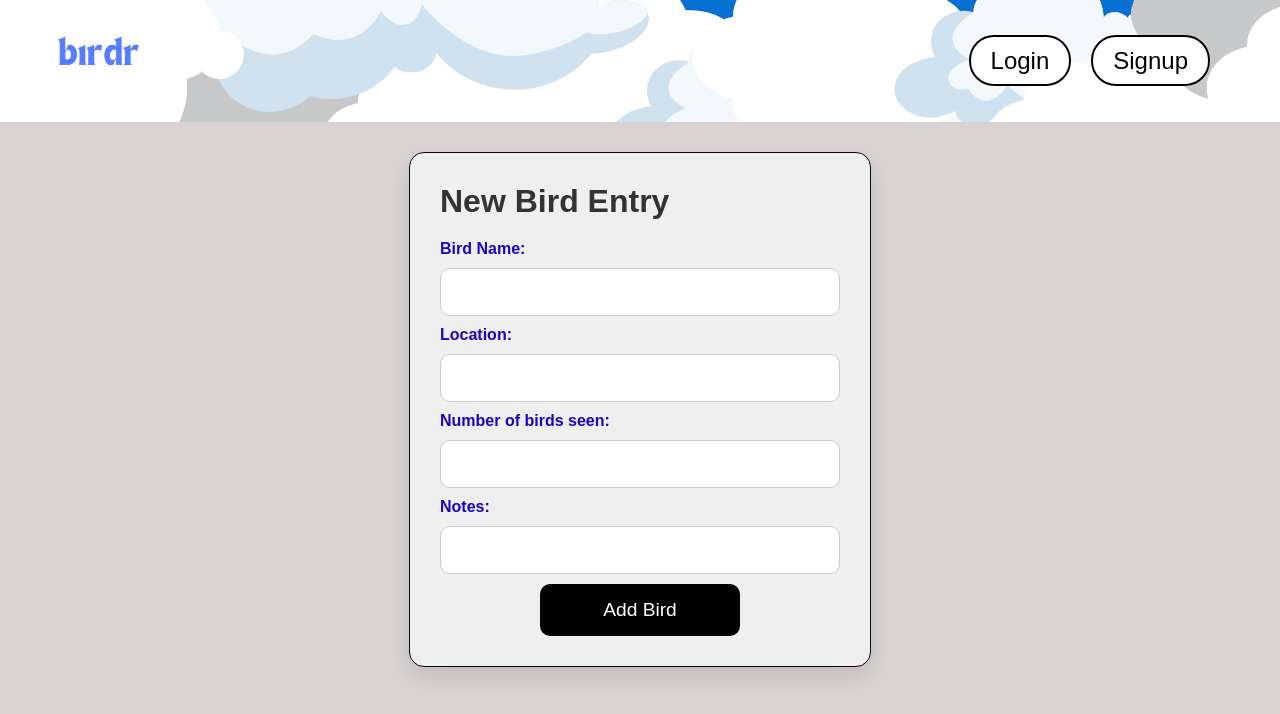
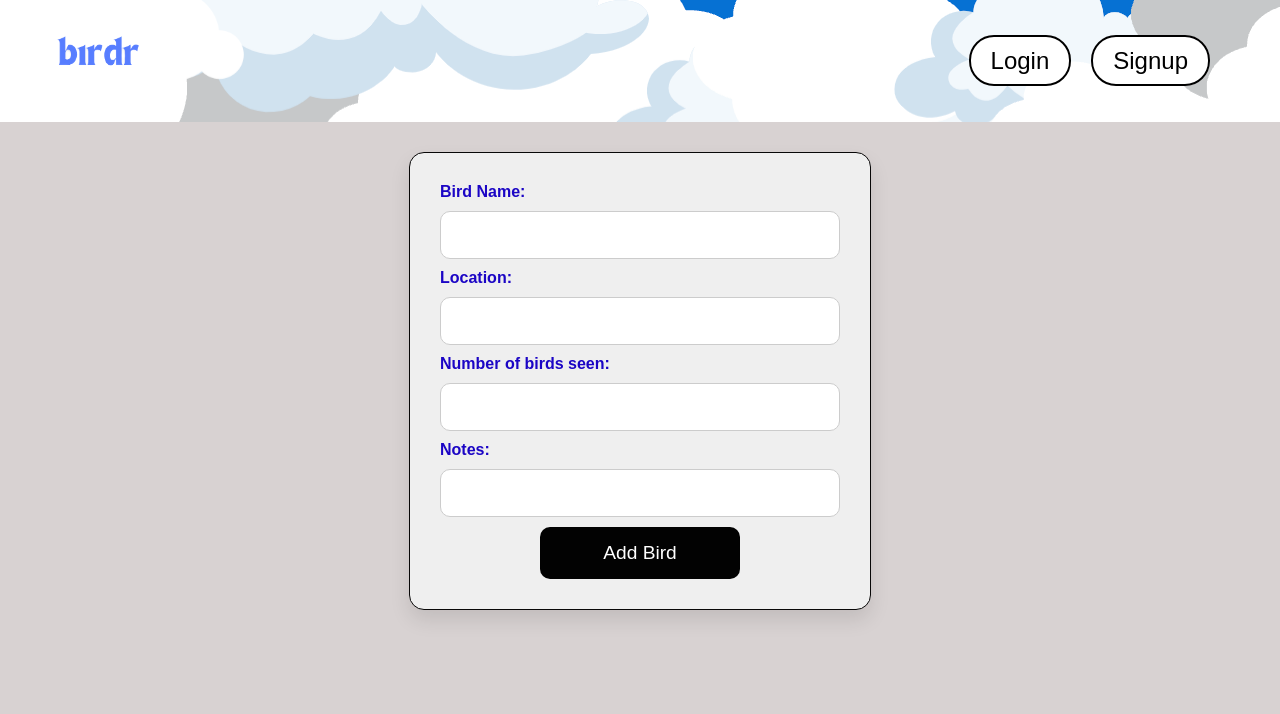
Before and after one commit to arsumner/birdr, a React (Create React App) app in the folder client/: page /library in a window 1280 px wide. Shown: the top 714 px of the page. Built offline with nearby package versions, Linux system fonts and the light colour scheme.

Commit message:
removed text on bird form for concise styling

```diff
--- a/client/src/components/birdForm.js
+++ b/client/src/components/birdForm.js
@@ -52,7 +52,6 @@ const BirdForm = () => {
 
     return (
         <form className="create-bird-form" onSubmit={handleSubmit}>
-            <h3>New Bird Entry</h3>
             <label>Bird Name:</label>
             <input
                 type="text"
```
